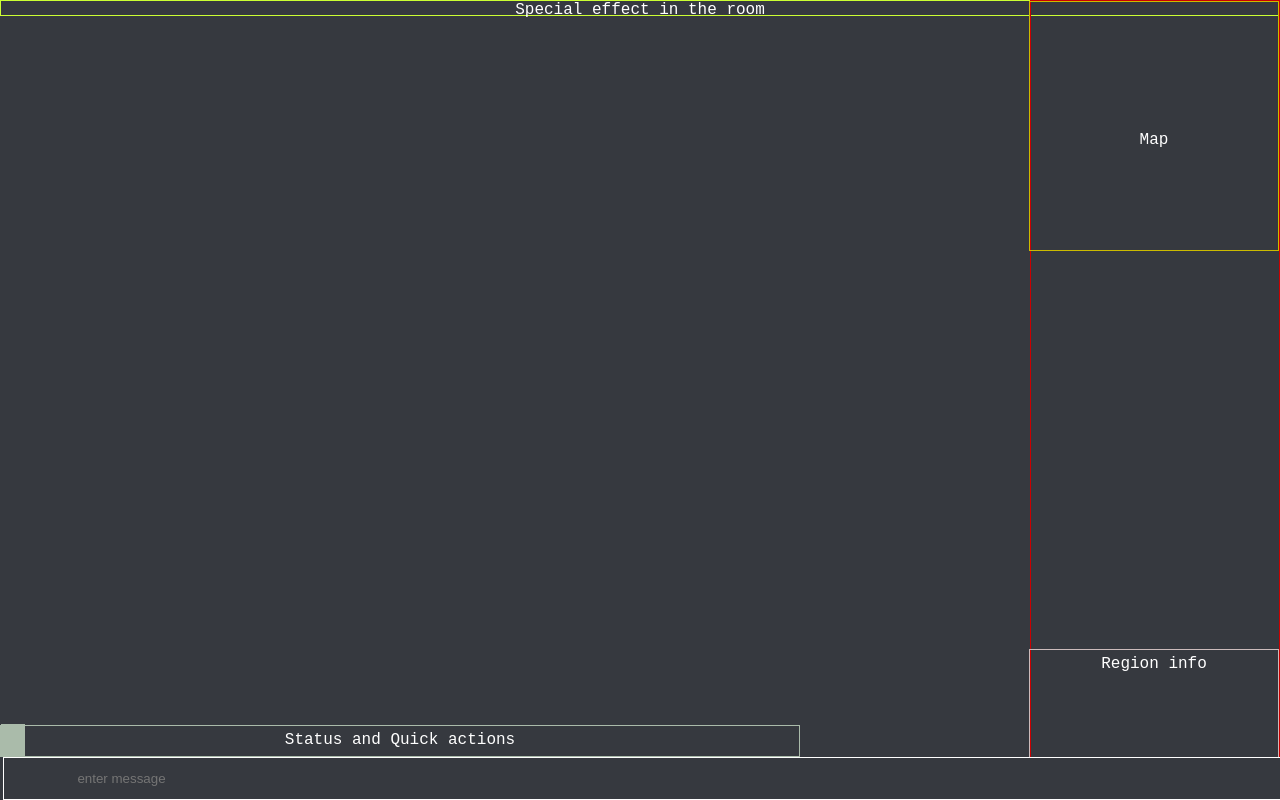
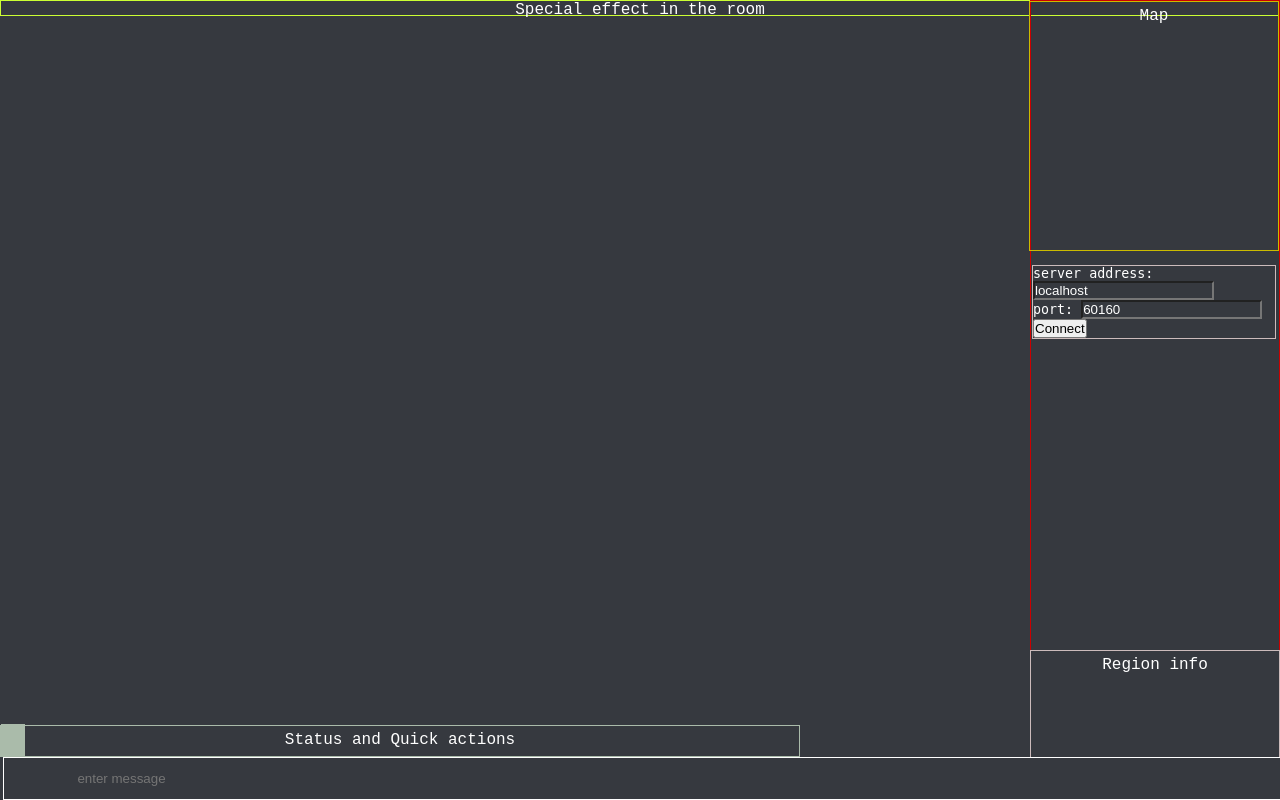
Before and after one commit to ProjectMHQ/projectm, a Flask app: page /system/test_client in a window 1280 px wide. Run offline with Flask 2, Linux system fonts and the light colour scheme; some libraries are stand-ins or nearby versions.

Commit message:
Custom address and port

```diff
--- a/core/templates/test_client.html
+++ b/core/templates/test_client.html
@@ -81,7 +81,20 @@
             top: 0;
             position: absolute;
             right: 0;
-            line-height: 200pt;
+        }
+
+        #server-info {
+            width: auto;
+            height: auto;
+            border-style: solid;
+            border-width: 1px;
+            border-color: #CCBBBB;
+            font-family: monospace;
+            font-size: 10pt;
+            vertical-align: middle;
+            text-align: left;
+            top: 180pt;
+            position: relative;
         }
 
         #regionInfo {
@@ -147,26 +160,36 @@
 </head>
 <script>
     $( document ).ready( function () {
-        var socket = io( '127.0.0.1:60160' );
+
+        var socket = {};
+
+        $( '#cnn' ).click( function () {
+            var add = $( "#serverAddress" ).val();
+            var port = $( "#serverPort" ).val();
+            var cnnStr = add + ":" + port;
+
+            socket.io = io( cnnStr );
+            // Client side event listener. It takes new messages from the server and appends it to HTML.
+            socket.io.on( 'message', message => {
+                console.log( 'connected' );
+                $( '#cnn' ).val( "connected" );
+
+                const pre = $( ' <pre > < /pre>' );
+                $( '#messages' ).append( pre.text( message.data ) );
+            } );
+        } );
+    } );
+
     $( '#message-form' ).on( 'submit', function ( event ) {
         event.preventDefault();
         console.log( '=> [main]: ' + $( '#message' ).val() )
-            socket.emit(
+        socket.io.emit(
             'main',
             $( '#message' ).val(),
             () => {
                 $( '#message' ).val( '' )
             }
         );
-        } );
-
-        // Client side event listener.  It takes new messages from the server and appends it to HTML.
-        socket.on( 'message', message => {
-            console.log( 'connected' );
-
-            const pre = $( '<pre></pre>' );
-            $( '#messages' ).append( pre.text( message.data ) );
-        } );
     } );
 </script>
 
@@ -180,6 +203,15 @@
 
             Map
 
+
+            <div id="server-info">
+                <span>server address:</span>&nbsp;<input id="serverAddress" type="text" value="localhost">
+                <br />
+                <span>port:</span>&nbsp;<input id="serverPort" type="text" value="60160">
+                <br />
+                <button type="button" name="cnn" id="cnn">Connect</button>
+            </div>
+        </div>
     </div>
     <div id="regionInfo">
 
```
Lines whose indentation alone changed are shown as unchanged.
